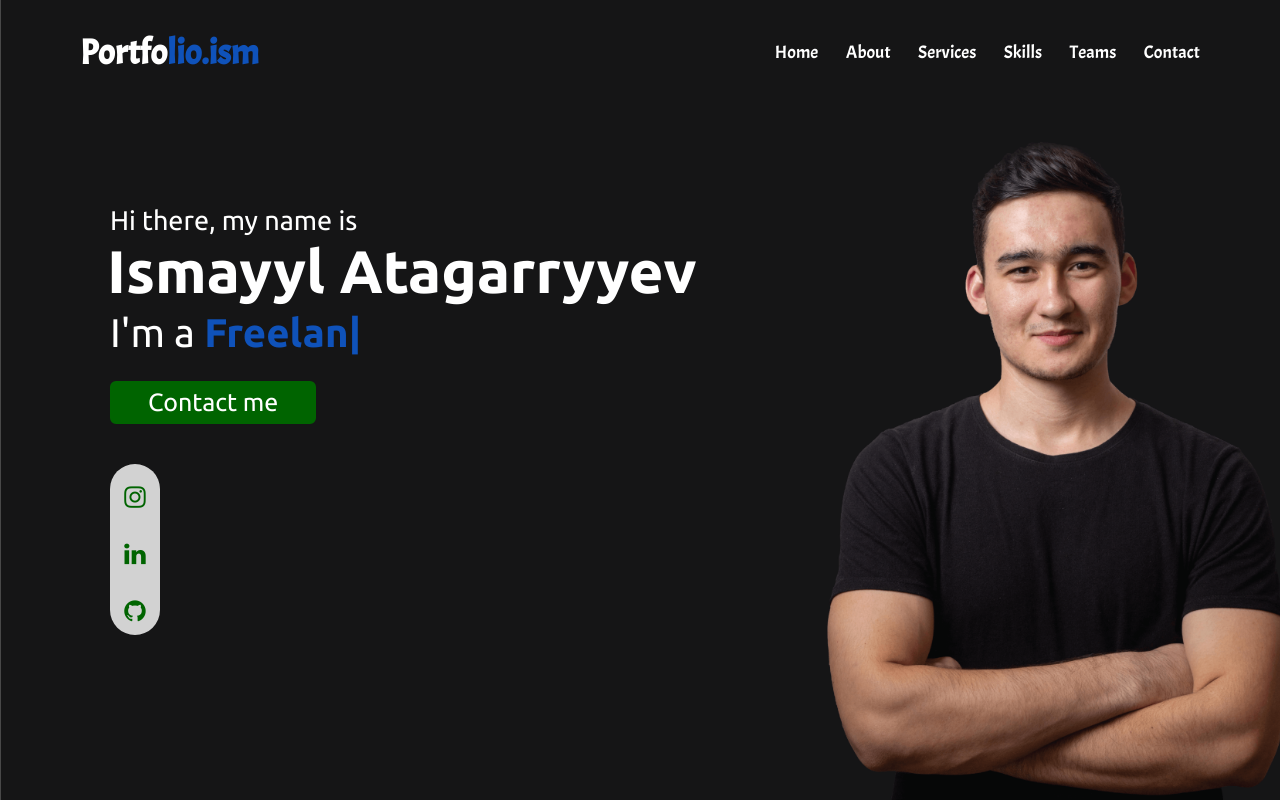
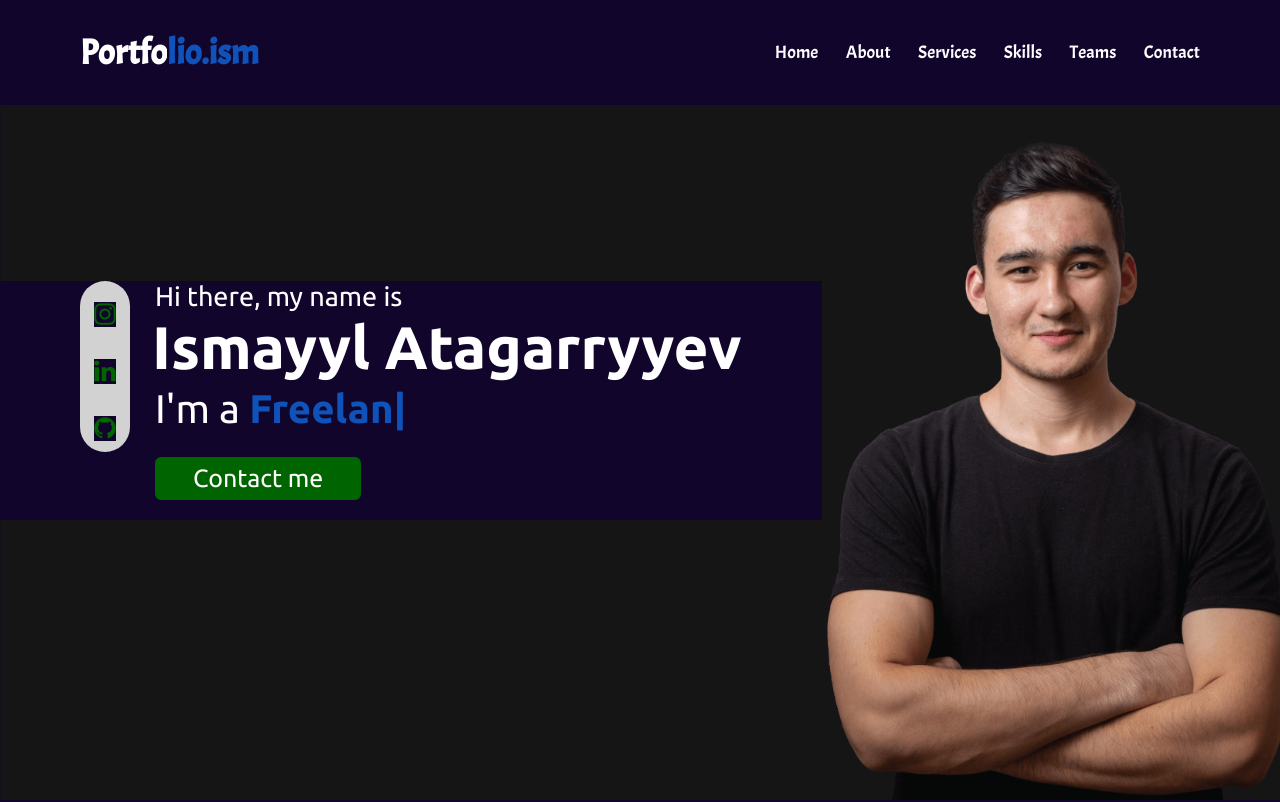
Before and after one commit to Ismayyl1998/Portfolio, a plain HTML site: page index.html in a window 1280 px wide. Shown: the top 802 px of the page. Drawn offline with nearby package versions, Linux system fonts and the light colour scheme; a web font is replaced by a local one.

Commit message:
Add files via upload

```diff
--- a/index.html
+++ b/index.html
@@ -44,10 +44,17 @@
     <section class="home" id="home">
       <div class="max-width">
         <div class="home-content">
+
+          <div class="homeContent">
+
+            <div class="column1">
+
               <div class="text-1">Hi there, my name is</div>
               <div class="text-2">Ismayyl Atagarryyev</div>
               <div class="text-3">I'm a <span class="typing"></span></div>
-          <a href="https://gmail.com" class="hire">Contact me</a><br>
+
+            </div>
+
             <div class="icons">
 
               <a href="https://www.instagram.com/ismai1.a/" class="profile" target="_blank"><i class="fa fa-instagram"></i></a><br>
@@ -55,6 +62,11 @@
               <a href="https://github.com/Ismayyl1998" class="profile" target="_blank"><i class="fa fa-github"></i></a><br>
 
             </div>
+
+          </div>
+
+          <a href="https://gmail.com" class="hire">Contact me</a><br>
+
         </div>
       </div>
       <!-- <div class="home-img">
--- a/style.css
+++ b/style.css
@@ -7,6 +7,7 @@
   padding: 0;
   box-sizing: border-box;
   text-decoration: none;
+  background: #11052C;
 }
 
 html{
@@ -127,7 +128,7 @@ html{
   font-family: 'Ubuntu', sans-serif;
 }
 
-.home-img{
+/* .home-img{
   float: right;
   height: 800px;
   width: 800px;
@@ -138,7 +139,7 @@ html{
   border-radius: 0;
   margin-left: 140px;
   margin-bottom: 20px;
-}
+} */
 
 .home .max-width{
   margin: auto 0 auto 40px;
@@ -164,9 +165,22 @@ html{
   font-weight: bold;
 }
 
-.home .home-content{
+/* .home .home-content{
   margin-left: 30px;
   margin-top: 40px;
+} */
+
+.home .home-content .homeContent .column1{
+  float: right;
+}
+
+.home .home-content .homeContent .icons{
+  margin-right: 25px;
+  text-align: center;
+  border-radius: 40px;
+  background: rgb(210, 210, 210);
+  width: 50px;
+  float: left;
 }
 
 .home .home-content a{
@@ -190,14 +204,6 @@ html{
   font-size: 25px;
   font-family: "Akaya Kanadaka";
   color: darkgreen;
-}
-
-.home .home-content .icons{
-  margin-top: 20px;
-  text-align: center;
-  border-radius: 40px;
-  background: rgb(210, 210, 210);
-  width: 50px;
 }
 
 .home .home-content .profile:hover{
```
Lines whose indentation alone changed are shown as unchanged.
